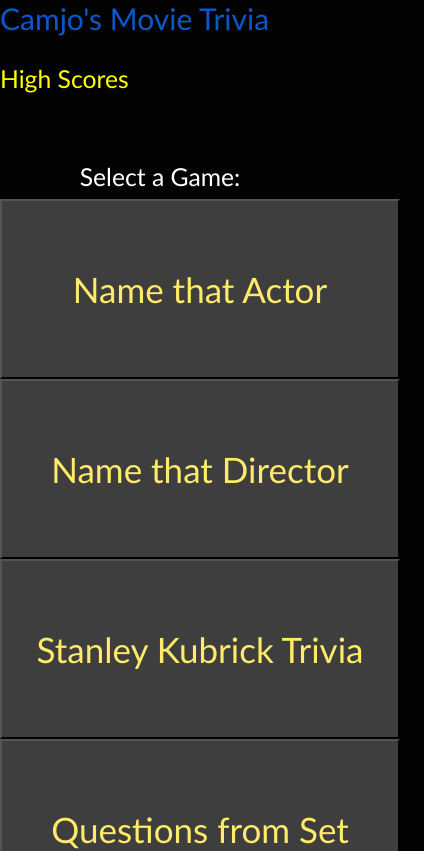
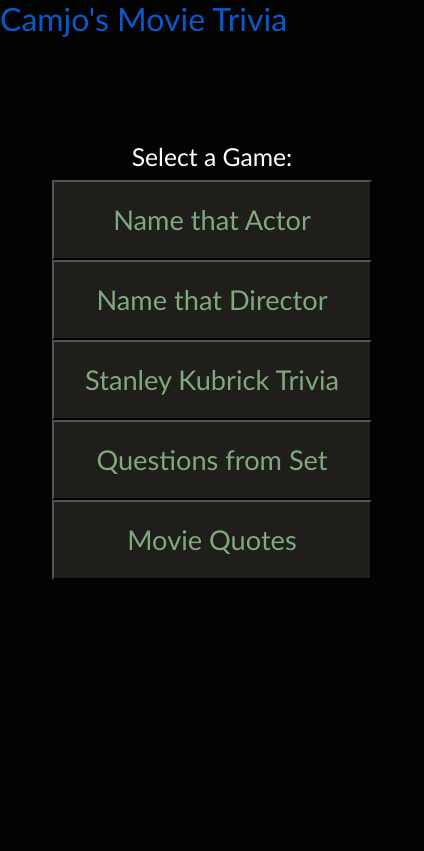
Before and after one commit to mrcamjo12/moviegames, a React (Create React App) app: page / in a window 390 px wide. Shown: the top 851 px of the page, 424 px wide, since content can reach past the window. Built offline with nearby package versions, Linux system fonts and the light colour scheme.

Commit message:
cssupdatesmobile

```diff
--- a/src/App.js
+++ b/src/App.js
@@ -1,6 +1,5 @@
 import React, { useState } from 'react';
 import Quiz from './Components/Quiz.jsx';
-import Scoreboard from './Components/Scoreboard';
 import QuizSelection from './Components/QuizSelector.jsx';
 
 const App = () => {
@@ -11,11 +10,10 @@ const App = () => {
   };
 
   return (
+  <>
+    <h1 className='heading'><a href="/">Camjo's Movie Trivia</a></h1>
     <div className='main-container'>
-      <h1 className='heading'><a href="/">Camjo's Movie Trivia</a></h1>
 
-      {/* Scoreboard component for displaying high scores */}
-      <Scoreboard />
 
       {/* QuizSelection component for selecting a quiz */}
       <QuizSelection onSelectQuiz={handleQuizSelection} />
@@ -24,6 +22,7 @@ const App = () => {
       {selectedQuiz && <Quiz selectedQuiz={selectedQuiz} />}
 
     </div>
+  </>
   );
 };
 
--- a/src/Components/ScoreDisplay.jsx
+++ b/src/Components/ScoreDisplay.jsx
@@ -1,18 +1,16 @@
 import React from 'react';
 
 const ScoreDisplay = ({ correctAnswers, totalQuestions, onRestartQuiz, onBackToHome }) => {
-  // Calculate the user's score
-  const userScore = correctAnswers * 5;
+  const percentage = ((correctAnswers / totalQuestions) * 100).toFixed(0);
 
   return (
     <div className='score-display'>
-      <h2>Quiz Completed!</h2>
-      <p>Your Score:</p>
-      <p>{correctAnswers} correct out of {totalQuestions} questions</p>
-      <p>Score: {userScore} points</p>
-      <div className='buttons-container'>
-        <button onClick={onBackToHome}>Back to Home</button>
-        <button onClick={onRestartQuiz}>Take the Quiz Again</button>
+      <h2>Your Score:</h2>
+      <p>{correctAnswers} out of {totalQuestions} correct</p>
+      <p>Score: {percentage}%</p>
+      <div>
+        <button className='return-button' onClick={onRestartQuiz}>Take Quiz Again</button>
+        <button className='return-button' onClick={onBackToHome}>Back to Home</button>
       </div>
     </div>
   );
--- a/src/Components/Scoreboard.jsx
+++ /dev/null
@@ -1,36 +0,0 @@
-// Scoreboard.js
-
-import React, { useState } from 'react';
-
-const Scoreboard = () => {
-  const [highScores, setHighScores] = useState([]);
-
-  // Function to add a new high score
-  const addHighScore = (score, playerName) => {
-    // Create a new high score object
-    const newHighScore = {
-      score,
-      playerName,
-    };
-
-    // Update the high scores state
-    setHighScores((prevHighScores) => [...prevHighScores, newHighScore]);
-
-    // You might want to save high scores to local storage or a server here
-  };
-
-  return (
-    <div>
-      <h2>High Scores</h2>
-      <ul>
-        {highScores.map((score, index) => (
-          <li key={index}>
-            {score.playerName}: {score.score}
-          </li>
-        ))}
-      </ul>
-    </div>
-  );
-};
-
-export default Scoreboard;
--- a/src/index.css
+++ b/src/index.css
@@ -15,19 +15,21 @@ a:visited {
 
 .main-container {
     display: grid;
-    grid-template-columns: 5fr 1fr;
-    justify-items: left;
     color: yellow;
+    justify-items: center;
+
 }
 
 .heading {
-    font-size: 30px;
+    display: grid;
+    font-size: 2rem;
     color: #8B8C99;
     text-decoration: none;
+    justify-content: left;
 }
 
 .game-selection {
-    margin-top: 2rem;
+    margin-top: 6em;
     color: white;
     width: 80%;
 }
@@ -39,20 +41,25 @@ a:visited {
 }
 
 .quiz-button {
-    color: #FFEB67;
-    background-color: #3F3E3E;
-    width: 400px;
-    height: 180px;
-    font-size: 35px;
+    color: #7FA87F;
+    background-color: #1F1E1A;
+    width: 20rem;
+    height: 8rem;
+    font-size: 1.8rem;
+}
+
+.quiz-button:hover {
+    color: whitesmoke;
+    background-color: #0D0D07;
 }
 
 .question {
-    color: black;
+    color: white;
     font-size: 1.5rem;
     font-family: 'Courier New', Courier, monospace;
-    background-color: white;
-    margin-left: 9rem;
-    margin-right: 7rem;
+    background-color: black;
+    margin-left: 11rem;
+    margin-right: 9rem;
     margin-top: 4rem;
 }
 
@@ -69,11 +76,41 @@ a:visited {
     font-size: 1.4rem;
 }
 
+.score-display {
+    font-size: 1.8rem;
+    color: white;
+    width: 70rem;
+}
+
+.return-button {
+    color: white;
+    width: 40rem;
+}
+
+
 @media screen and (max-width: 760px) {
-
     .main-container {
         display: grid;
         grid-template-columns: 1fr;
-        grid-gap: 20px;
+        justify-content: center;
+        width: 26.5rem
+    }
+    .quiz-button {
+        width: 20rem;
+        height: 5rem;
+        font-size: 1.7rem;
+    }
+    .question {
+        color: white;
+        font-size: 1rem;
+        font-family: 'Courier New', Courier, monospace;
+        background-color: black;
+
+    }
+    .answer-button {
+        margin-top: 2rem;
+        width: 20rem;
+        height: 5rem;
+        font-size: 1rem;
     }
 }
```
